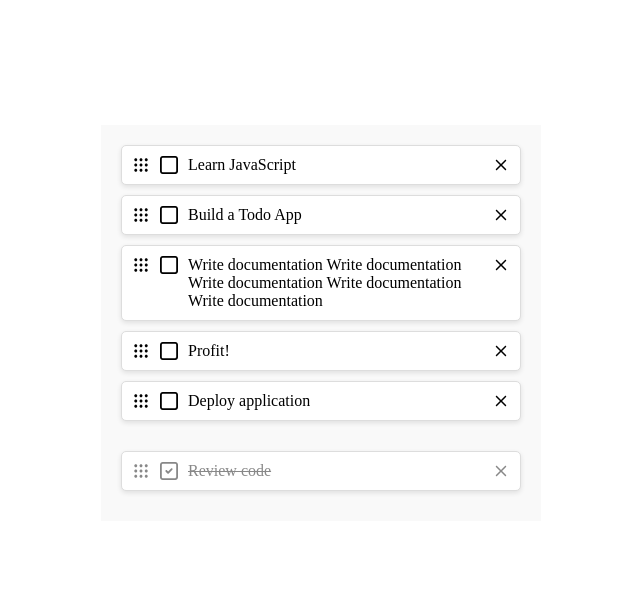
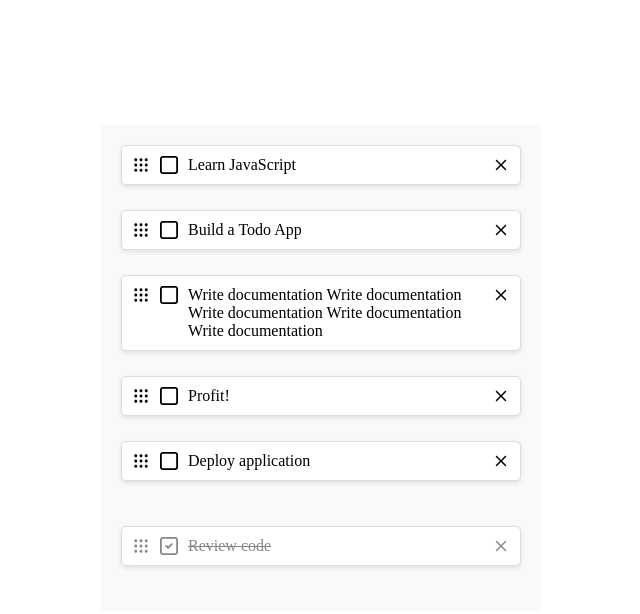
Before and after one commit to badfennec/vanilla-todo-list, a website built with Vite: page index.html in a window 1280 px wide. Shown: the whole page, without its empty margins (319-959 px from the left). Built offline with nearby package versions, Linux system fonts and the light colour scheme.

Commit message:
add choice of gap, icons

```diff
--- a/assets/js/app.js
+++ b/assets/js/app.js
@@ -15,7 +15,14 @@ document.addEventListener('DOMContentLoaded', function() {
 
     const todoApp = new Todo({
         el: document.getElementById('todo'), // or you can use a selector string like '#todo'
-        items: items
+        items: items,
+        itemsGap: 25,
+        icons: {
+            /* itemCheckedIcon: '<svg viewBox="0 0 24 24" width="16" height="16"><path fill="none" stroke="currentColor" stroke-width="3" d="M2,12 L9,19 L22,4"/></svg>',
+            itemUncheckedIcon: '<svg viewBox="0 0 24 24" width="16" height="16"><circle cx="12" cy="12" r="9" stroke="currentColor" stroke-width="3" fill="none"/></svg>',
+            itemGrabIcon: '<svg viewBox="0 0 24 24" width="16" height="16"><circle cx="5" cy="5" r="2" fill="currentColor"/><circle cx="12" cy="5" r="2" fill="currentColor"/><circle cx="19" cy="5" r="2" fill="currentColor"/><circle cx="5" cy="12" r="2" fill="currentColor"/><circle cx="12" cy="12" r="2" fill="currentColor"/><circle cx="19" cy="12" r="2" fill="currentColor"/><circle cx="5" cy="19" r="2" fill="currentColor"/><circle cx="12" cy="19" r="2" fill="currentColor"/><circle cx="19" cy="19" r="2" fill="currentColor"/></svg>',
+            itemDeleteIcon: '<svg viewBox="0 0 24 24" width="16" height="16"><line x1="4" y1="4" x2="20" y2="20" stroke="currentColor" stroke-width="3"/><line x1="20" y1="4" x2="4" y2="20" stroke="currentColor" stroke-width="3"/></svg>', */
+        }
     });
 
     todoApp.on('update', ({ items }) => {
--- a/badfennec-todo/badfennec-todo.css
+++ b/badfennec-todo/badfennec-todo.css
@@ -23,7 +23,7 @@
 
     .badfennec-todo__item {
 
-        margin-bottom: 10px;
+        //margin-bottom: 10px;
         //background-color: red;
 
         .badfennec-todo__item-container {
--- a/badfennec-todo/badfennec-todo.js
+++ b/badfennec-todo/badfennec-todo.js
@@ -29,9 +29,18 @@ export default class BadFennecTodo {
     notCompletedContainer = null;
     completedContainer = null;
 
+    itemsGap = 10;
+
     events = new Events();
 
-    constructor({ el, items = [] }) {
+    icons = {
+        itemCheckedIcon: null,
+        itemUncheckedIcon: null,
+        itemGrabIcon: null,
+        itemDeleteIcon: null,
+    }
+
+    constructor({ el, items = [], itemsGap, icons = {} }) {
 
         if(!el) {
             throw new Error('Element not provided for Todo app');
@@ -43,10 +52,16 @@ export default class BadFennecTodo {
             this.el = el;
         }
 
-        this.#setup(items);
+        this.#setup({items, itemsGap, icons});
     }
 
-    #setup( items ) {
+    #setup( {items, itemsGap, icons} ) {
+
+        if( itemsGap !== undefined ) {
+            this.itemsGap = itemsGap;
+        }
+
+        this.#setIcons( icons );
 
         this.el.classList.add('badfennec-todo');
 
@@ -86,6 +101,16 @@ export default class BadFennecTodo {
             ToDo: this,
             item,
             key: this.count,
+            gap: this.itemsGap,
+
+            completedContainer: this.completedContainer,
+            notCompletedContainer: this.notCompletedContainer,
+
+            checkedIcon: this.icons.itemCheckedIcon,
+            uncheckedIcon: this.icons.itemUncheckedIcon,
+            grabIcon: this.icons.itemGrabIcon,
+            deleteIcon: this.icons.itemDeleteIcon,
+
             onDragStart: ( item ) => {
                 this.#onDragStart( item );
             },
@@ -107,6 +132,13 @@ export default class BadFennecTodo {
         this.count++;
 
         return item;
+    }
+
+    #setIcons( icons ){
+        this.icons.itemCheckedIcon = icons.itemCheckedIcon || null;
+        this.icons.itemUncheckedIcon = icons.itemUncheckedIcon || null;
+        this.icons.itemGrabIcon = icons.itemGrabIcon || null;
+        this.icons.itemDeleteIcon = icons.itemDeleteIcon || null;
     }
 
     #addContainers(){
--- a/badfennec-todo/drag-intersector.js
+++ b/badfennec-todo/drag-intersector.js
@@ -52,7 +52,7 @@ export default class DragIntersector {
                 const bottom = top + height;
 
                 //update offset for next item
-                offset = bottom + item.getMarginBottom() + ( ( hasSpaceAvailable === 'bottom' ) ? draggedItemHeight : 0 );
+                offset = bottom + item.getGap() + ( ( hasSpaceAvailable === 'bottom' ) ? draggedItemHeight : 0 );
 
                 this.itemsRect.push( {
                     key: item.key,
--- a/badfennec-todo/todo-item.js
+++ b/badfennec-todo/todo-item.js
@@ -13,6 +13,8 @@ export default class TodoItem {
     checkbox = null;
     entryText = null;
     deleteBtn = null;
+
+    gap = 0;
 
     height = 0;
     fullHeight = 0;
@@ -35,9 +37,27 @@ export default class TodoItem {
     deleteIcon = null;
 
     constructor( args ) {
-        const { ToDo, item, key, onDragStart, onDragMove, onDragEnd, onUpdate, onDelete } = args;
+        const {
+            ToDo,
+            item,
+            key,
+            gap,
+
+            completedContainer,
+            notCompletedContainer,
+
+            onDragStart,
+            onDragMove,
+            onDragEnd,
+            onUpdate,
+            onDelete,
+        } = args;
+
         this.ToDo = ToDo;
         this.item = item;
+
+        this.completedContainer = completedContainer;
+        this.notCompletedContainer = notCompletedContainer;
 
         this.grabIcon = args.grabIcon || GrabIcon;
         this.checkedIcon = args.checkedIcon || CheckedIcon;
@@ -46,6 +66,8 @@ export default class TodoItem {
 
         this.onUpdate = onUpdate;
         this.onDelete = onDelete;
+
+        this.gap = gap || 0;
 
         this.#setup( this.item, key );
 
@@ -62,6 +84,7 @@ export default class TodoItem {
         this.container = document.createElement('div');
         this.container.className = 'badfennec-todo__item-container';
         this.entry.appendChild(this.container);
+        this.entry.style.marginBottom = `${this.gap}px`;
 
         this.#addItemGrabber();
         this.#addItemCheckbox();
@@ -69,9 +92,9 @@ export default class TodoItem {
         this.#addItemDelete();
 
         if( !this.completed ){
-            this.ToDo.notCompletedContainer.appendChild( this.entry );
+            this.notCompletedContainer.appendChild( this.entry );
         } else {
-            this.ToDo.completedContainer.appendChild( this.entry );
+            this.completedContainer.appendChild( this.entry );
         }
 
 
@@ -113,9 +136,8 @@ export default class TodoItem {
     }
 
     setHeight( height ){
-        this.marginBottom = parseFloat(window.getComputedStyle(this.entry).marginBottom);
         this.height = height || this.container.getBoundingClientRect().height ;
-        this.fullHeight = this.height + this.marginBottom;
+        this.fullHeight = this.height + this.getGap();
     }
 
     setSpaceAvailable({position, height}){
@@ -137,8 +159,8 @@ export default class TodoItem {
         this.entry.style.paddingBottom = `0px`;
     }
 
-    getMarginBottom(){
-        return this.marginBottom;
+    getGap(){
+        return this.gap;
     }
 
     getHeight(){
```
